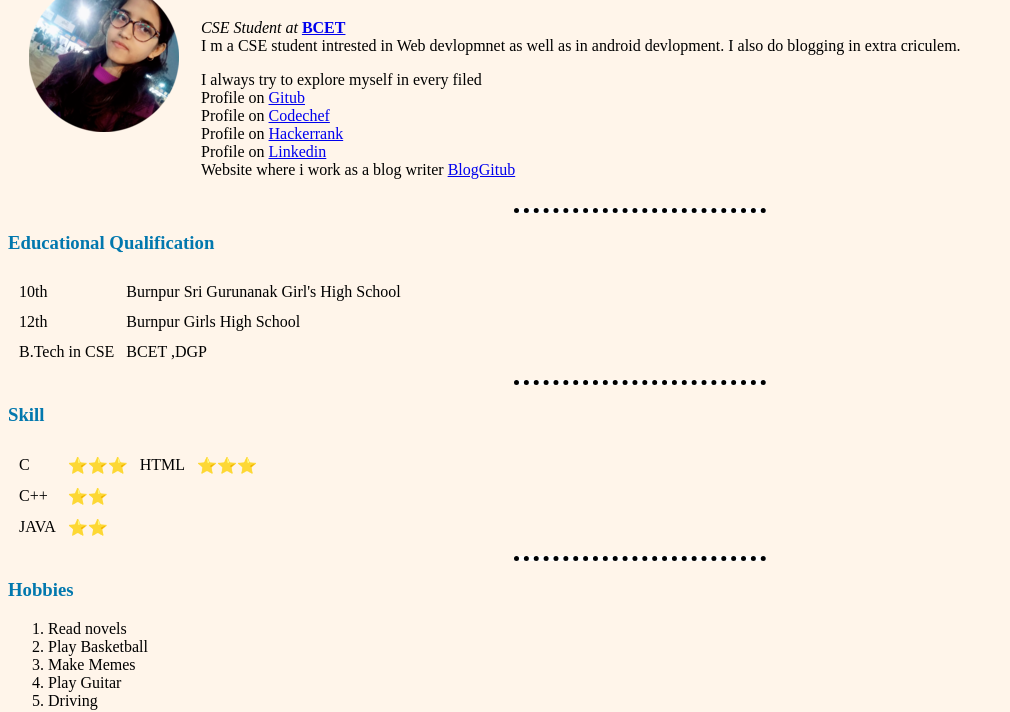
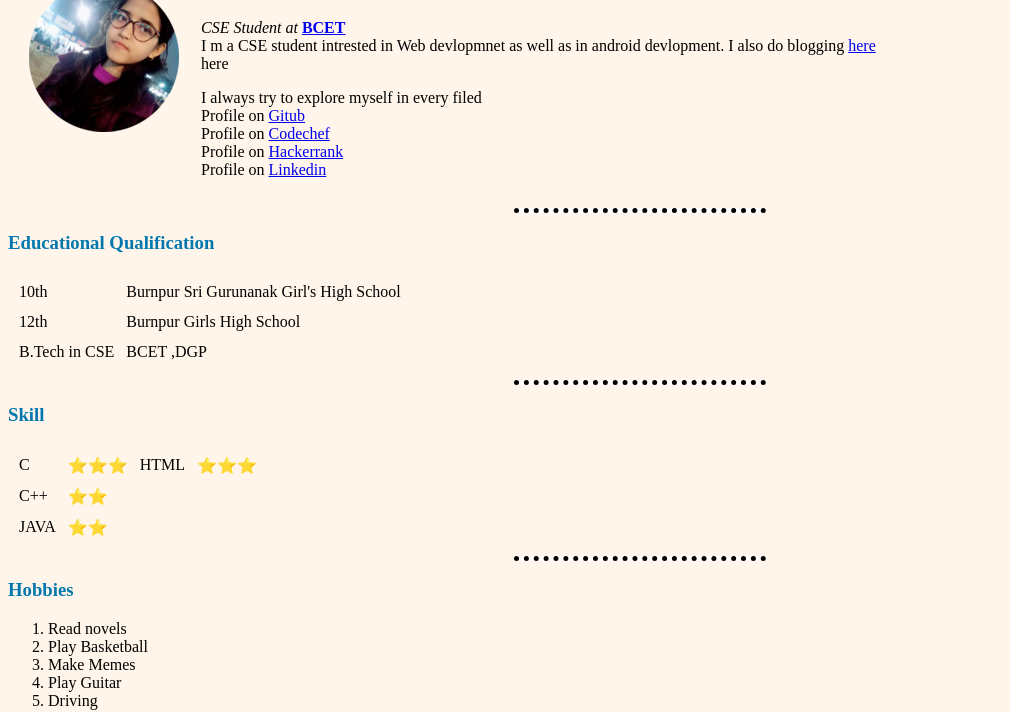
Before and after one commit to preeti-14-7/cv, a plain HTML site: page index.html in a window 1280 px wide. Shown: the part 90-802 px from the top of the page, without its empty margins (0-1010 px from the left). Drawn offline with Linux system fonts and the light colour scheme.

Commit message:
Update index.html

```diff
--- a/index.html
+++ b/index.html
@@ -14,14 +14,14 @@
       <td>
         <h1>Preeti Kumari Yadav</h1>
         <p><em>CSE Student at </em><strong><a href="http://bcetdgp.ac.in/">BCET</a></strong><br>
-        I m a CSE student intrested in Web devlopmnet as well as in android devlopment. I also do blogging
-          in extra criculem.</p>
+        I m a CSE student intrested in Web devlopmnet as well as in android devlopment. I also do blogging <a href="https://www.indiblogs.co/">here</a><br>here</p>
+
         I always try to explore myself in every filed<br>
         Profile on <a href="https://github.com/preeti-14-7">Gitub</a><br>
         Profile on <a href="https://www.codechef.com/users/preeti14_07">Codechef</a><br>
         Profile on <a href="https://www.hackerrank.com/preeti_pky">Hackerrank</a><br>
         Profile on <a href="https://www.linkedin.com/in/preeti-kumari-yadav-358445197/">Linkedin</a><br>
-        Website where i work as a blog writer <a href="https://www.indiblogs.co/">BlogGitub</a><br>
+
       </td>
     </tr>
   </table>
```
